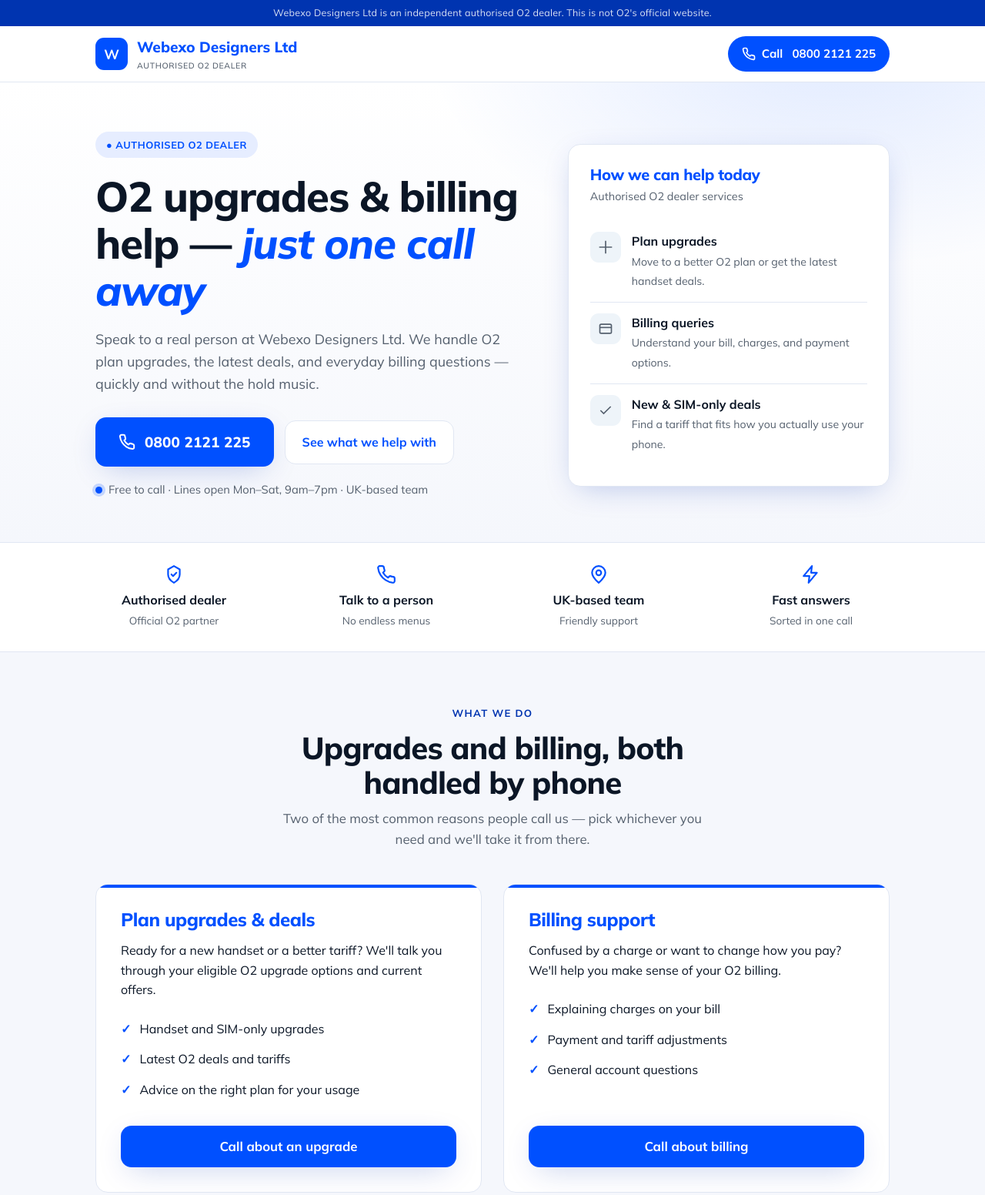
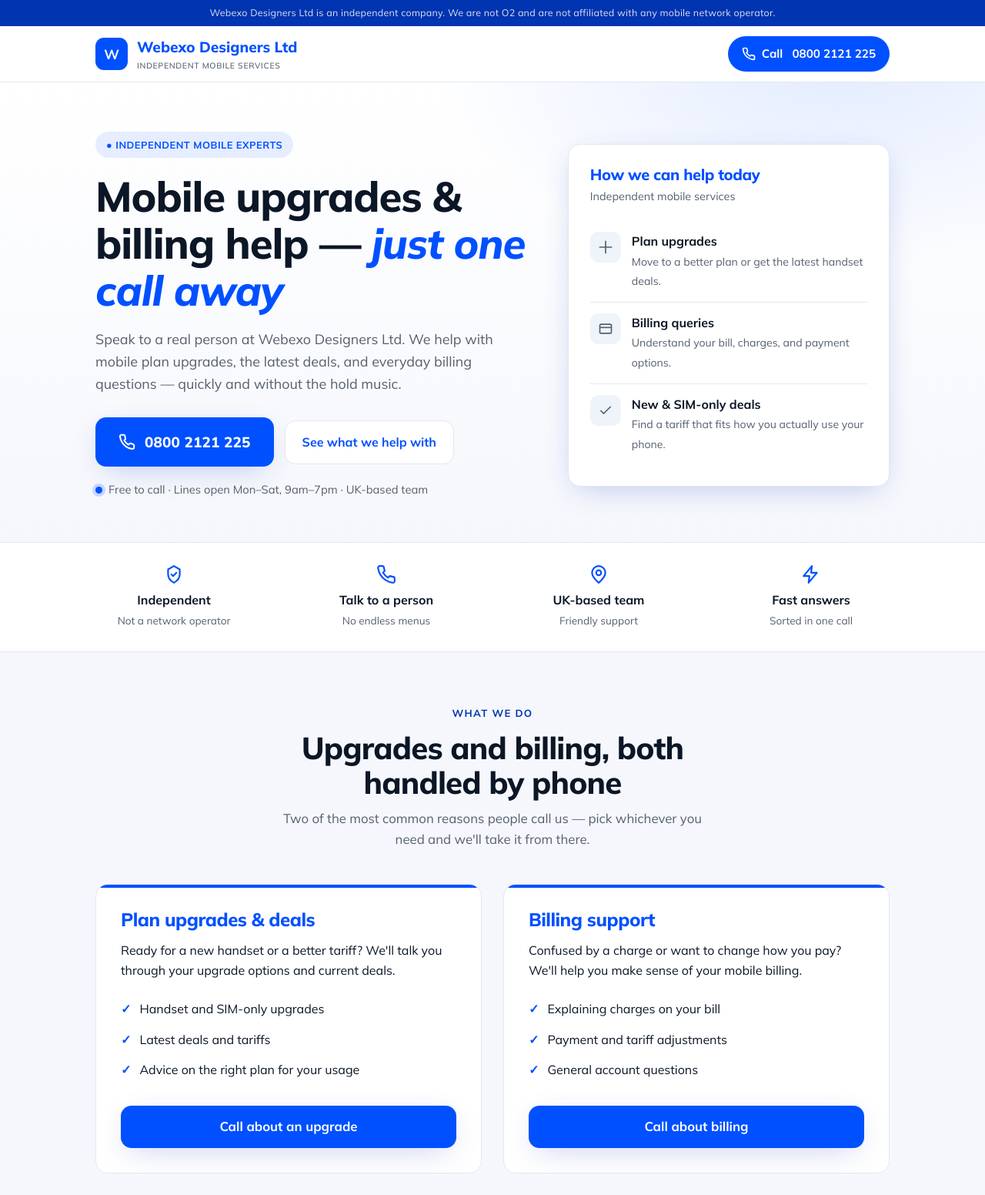
Before and after one commit to wonhost1570/O2, a plain HTML site: page index.html in a window 1280 px wide. Shown: the top 1552 px of the page at 77% size. Drawn offline with Linux system fonts and the light colour scheme.

Commit message:
Update index.html

```diff
--- a/index.html
+++ b/index.html
@@ -3,8 +3,8 @@
 <head>
 <meta charset="UTF-8">
 <meta name="viewport" content="width=device-width, initial-scale=1.0">
-<title>Webexo Designers Ltd — Authorised O2 Dealer | Upgrades & Billing Help</title>
-<meta name="description" content="Webexo Designers Ltd is an authorised O2 dealer. Call us for plan upgrades, the latest deals, and help with billing queries. Independent partner — not O2's official website.">
+<title>Webexo Designers Ltd — Mobile Plan Upgrades & Billing Help</title>
+<meta name="description" content="Webexo Designers Ltd is an independent company helping people with mobile plan upgrades, the latest deals, and billing queries. We are independent and not affiliated with O2 or any network operator.">
 <link rel="preconnect" href="https://fonts.googleapis.com">
 <link rel="preconnect" href="https://fonts.gstatic.com" crossorigin>
 <link href="https://fonts.googleapis.com/css2?family=Mulish:ital,wght@0,400;0,500;0,600;0,700;0,800;0,900;1,700;1,800&display=swap" rel="stylesheet">
@@ -212,9 +212,9 @@
 </head>
 <body>
 
-<!-- COMPLIANCE BAR: keep this. It is what keeps you clear of "pretending to be O2". -->
+<!-- INDEPENDENCE BAR: keep this. It states clearly you are an independent business. -->
 <div class="topbar">
-  Webexo Designers Ltd is an independent authorised O2 dealer. This is not O2's official website.
+  Webexo Designers Ltd is an independent company. We are not O2 and are not affiliated with any mobile network operator.
 </div>
 
 <header>
@@ -222,7 +222,7 @@
     <a class="logo" href="#">
       <!-- EDIT: swap this .logo-mark div for <img src="YOUR-LOGO.png" alt="Webexo Designers Ltd" style="height:42px"> -->
       <span class="logo-mark">W</span>
-      <span>Webexo Designers Ltd<small>Authorised O2 Dealer</small></span>
+      <span>Webexo Designers Ltd<small>Independent Mobile Services</small></span>
     </a>
     <!-- EDIT: replace 0800 2121 225 with your real phone number in BOTH href and text -->
     <a class="nav-call" href="tel:08002121225">
@@ -236,9 +236,9 @@
 <section class="hero">
   <div class="wrap hero-grid">
     <div class="reveal in">
-      <span class="pill">● Authorised O2 Dealer</span>
-      <h1>O2 upgrades &amp; billing help — <em>just one call away</em></h1>
-      <p class="lead">Speak to a real person at Webexo Designers Ltd. We handle O2 plan upgrades, the latest deals, and everyday billing questions — quickly and without the hold music.</p>
+      <span class="pill">● Independent Mobile Experts</span>
+      <h1>Mobile upgrades &amp; billing help — <em>just one call away</em></h1>
+      <p class="lead">Speak to a real person at Webexo Designers Ltd. We help with mobile plan upgrades, the latest deals, and everyday billing questions — quickly and without the hold music.</p>
       <div class="cta-row">
         <!-- EDIT phone number here too -->
         <a class="btn-call" href="tel:08002121225">
@@ -252,10 +252,10 @@
 
     <div class="hero-card reveal in">
       <h3>How we can help today</h3>
-      <p class="sub">Authorised O2 dealer services</p>
+      <p class="sub">Independent mobile services</p>
       <div class="svc">
         <span class="svc-ic"><svg width="20" height="20" viewBox="0 0 24 24" fill="none" stroke="currentColor" stroke-width="2"><path d="M12 2v20M2 12h20"/></svg></span>
-        <div><b>Plan upgrades</b><span>Move to a better O2 plan or get the latest handset deals.</span></div>
+        <div><b>Plan upgrades</b><span>Move to a better plan or get the latest handset deals.</span></div>
       </div>
       <div class="svc">
         <span class="svc-ic"><svg width="20" height="20" viewBox="0 0 24 24" fill="none" stroke="currentColor" stroke-width="2"><rect x="3" y="5" width="18" height="14" rx="2"/><path d="M3 10h18"/></svg></span>
@@ -272,7 +272,7 @@
 <!-- TRUST STRIP -->
 <div class="trust">
   <div class="wrap trust-grid">
-    <div><div class="t-ic"><svg width="26" height="26" viewBox="0 0 24 24" fill="none" stroke="currentColor" stroke-width="2" stroke-linecap="round" stroke-linejoin="round"><path d="M9 12l2 2 4-4"/><path d="M12 2l7 4v6c0 5-3.5 8-7 10-3.5-2-7-5-7-10V6z"/></svg></div><b>Authorised dealer</b><span>Official O2 partner</span></div>
+    <div><div class="t-ic"><svg width="26" height="26" viewBox="0 0 24 24" fill="none" stroke="currentColor" stroke-width="2" stroke-linecap="round" stroke-linejoin="round"><path d="M9 12l2 2 4-4"/><path d="M12 2l7 4v6c0 5-3.5 8-7 10-3.5-2-7-5-7-10V6z"/></svg></div><b>Independent</b><span>Not a network operator</span></div>
     <div><div class="t-ic"><svg width="26" height="26" viewBox="0 0 24 24" fill="none" stroke="currentColor" stroke-width="2" stroke-linecap="round" stroke-linejoin="round"><path d="M22 16.92v3a2 2 0 0 1-2.18 2 19.79 19.79 0 0 1-8.63-3.07 19.5 19.5 0 0 1-6-6 19.79 19.79 0 0 1-3.07-8.67A2 2 0 0 1 4.11 2h3a2 2 0 0 1 2 1.72c.13.96.36 1.9.7 2.81a2 2 0 0 1-.45 2.11L8.09 9.91a16 16 0 0 0 6 6l1.27-1.27a2 2 0 0 1 2.11-.45c.91.34 1.85.57 2.81.7A2 2 0 0 1 22 16.92z"/></svg></div><b>Talk to a person</b><span>No endless menus</span></div>
     <div><div class="t-ic"><svg width="26" height="26" viewBox="0 0 24 24" fill="none" stroke="currentColor" stroke-width="2" stroke-linecap="round" stroke-linejoin="round"><circle cx="12" cy="10" r="3"/><path d="M12 2a8 8 0 0 0-8 8c0 5.25 8 12 8 12s8-6.75 8-12a8 8 0 0 0-8-8z"/></svg></div><b>UK-based team</b><span>Friendly support</span></div>
     <div><div class="t-ic"><svg width="26" height="26" viewBox="0 0 24 24" fill="none" stroke="currentColor" stroke-width="2" stroke-linecap="round" stroke-linejoin="round"><path d="M13 2L3 14h7l-1 8 10-12h-7z"/></svg></div><b>Fast answers</b><span>Sorted in one call</span></div>
@@ -290,10 +290,10 @@
     <div class="cols">
       <div class="panel reveal">
         <h3>Plan upgrades &amp; deals</h3>
-        <p>Ready for a new handset or a better tariff? We'll talk you through your eligible O2 upgrade options and current offers.</p>
+        <p>Ready for a new handset or a better tariff? We'll talk you through your upgrade options and current deals.</p>
         <ul>
           <li>Handset and SIM-only upgrades</li>
-          <li>Latest O2 deals and tariffs</li>
+          <li>Latest deals and tariffs</li>
           <li>Advice on the right plan for your usage</li>
         </ul>
         <!-- EDIT phone number -->
@@ -301,7 +301,7 @@
       </div>
       <div class="panel reveal">
         <h3>Billing support</h3>
-        <p>Confused by a charge or want to change how you pay? We'll help you make sense of your O2 billing.</p>
+        <p>Confused by a charge or want to change how you pay? We'll help you make sense of your mobile billing.</p>
         <ul>
           <li>Explaining charges on your bill</li>
           <li>Payment and tariff adjustments</li>
@@ -333,7 +333,7 @@
 <section class="block">
   <div class="final reveal">
     <h2>Ready to talk? We're here.</h2>
-    <p>One quick call to Webexo Designers Ltd — your authorised O2 dealer — and we'll get your upgrade or billing question moving.</p>
+    <p>One quick call to Webexo Designers Ltd and we'll get your upgrade or billing question moving.</p>
     <!-- EDIT phone number -->
     <a class="btn-call" href="tel:08002121225">
       <svg width="24" height="24" viewBox="0 0 24 24" fill="none" stroke="currentColor" stroke-width="2.2" stroke-linecap="round" stroke-linejoin="round"><path d="M22 16.92v3a2 2 0 0 1-2.18 2 19.79 19.79 0 0 1-8.63-3.07 19.5 19.5 0 0 1-6-6 19.79 19.79 0 0 1-3.07-8.67A2 2 0 0 1 4.11 2h3a2 2 0 0 1 2 1.72c.13.96.36 1.9.7 2.81a2 2 0 0 1-.45 2.11L8.09 9.91a16 16 0 0 0 6 6l1.27-1.27a2 2 0 0 1 2.11-.45c.91.34 1.85.57 2.81.7A2 2 0 0 1 22 16.92z"/></svg>
@@ -349,8 +349,8 @@
       <span class="kicker">Good to know</span>
       <h2>Questions people ask</h2>
     </div>
-    <details class="reveal"><summary>Are you O2?</summary><p>No. Webexo Designers Ltd is an independent business and an authorised O2 dealer. We help customers with O2 upgrades and billing queries, but we are not O2 itself and this is not O2's official website. O2's own site is o2.co.uk.</p></details>
-    <details class="reveal"><summary>What can you actually help with?</summary><p>Plan upgrades, the latest O2 deals and tariffs, SIM-only options, and common billing questions such as understanding charges or adjusting how you pay.</p></details>
+    <details class="reveal"><summary>Are you O2?</summary><p>No. Webexo Designers Ltd is an independent company. We are not O2 and we are not affiliated with, endorsed by, or operated by O2 or any mobile network. We simply help people with mobile plan upgrades and billing questions. O2's own website is o2.co.uk.</p></details>
+    <details class="reveal"><summary>What can you actually help with?</summary><p>Plan upgrades, the latest deals and tariffs, SIM-only options, and common billing questions such as understanding charges or adjusting how you pay.</p></details>
     <details class="reveal"><summary>How much does it cost to call?</summary><p>Our number is an 0800 Freephone line, so calls are free from UK landlines and mobiles.</p></details>
     <details class="reveal"><summary>When are you open?</summary><p>Our UK-based team is available Mon–Sat, 9am–7pm. <!-- EDIT these hours to match your real opening times --></p></details>
   </div>
@@ -362,14 +362,14 @@
     <div class="f-grid">
       <div class="logo" style="color:#fff">
         <span class="logo-mark">W</span>
-        <span style="color:#fff">Webexo Designers Ltd<small style="color:rgba(255,255,255,.65)">Authorised O2 Dealer</small></span>
+        <span style="color:#fff">Webexo Designers Ltd<small style="color:rgba(255,255,255,.65)">Independent Mobile Services</small></span>
       </div>
       <!-- EDIT phone number -->
       <a class="nav-call" href="tel:08002121225" style="background:#fff;color:var(--brand)">Call 0800 2121 225</a>
     </div>
 
     <div class="disclaimer">
-      <b>Important:</b> Webexo Designers Ltd is an independent company and an authorised dealer of O2 products and services. We are not affiliated with O2 as its official customer service and this website is not operated by or endorsed by Telefónica UK Limited. "O2" and related marks are trademarks of their respective owners and are used here only to describe the products and services we are authorised to provide. For O2's official website, visit o2.co.uk.
+      <b>Important:</b> Webexo Designers Ltd is an independent company. We are not O2 and are not affiliated with, endorsed by, or operated by Telefónica UK Limited or any mobile network operator. Any network or brand names mentioned are the property of their respective owners. For O2's official website, visit o2.co.uk.
     </div>
 
     <div class="legal">
```
